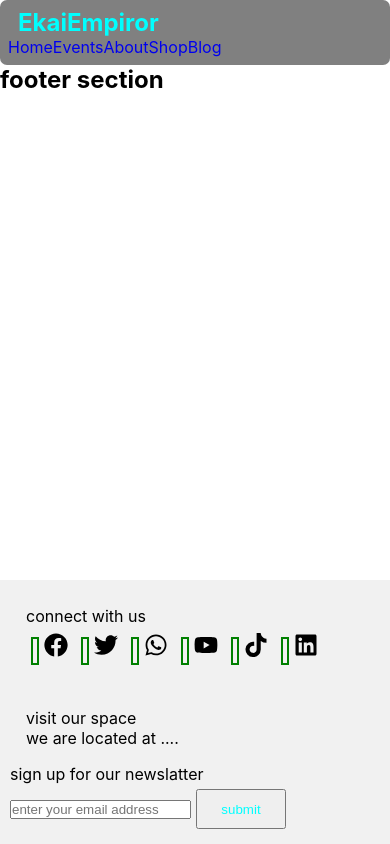
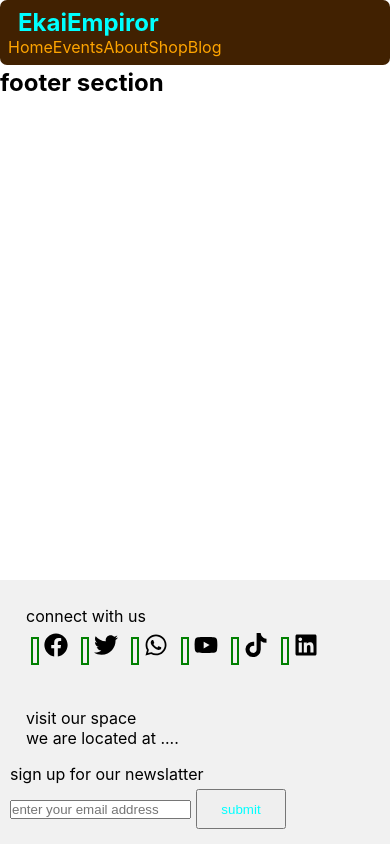
Before and after one commit to Kris-Ekiteles/ekai_empiror, a React (Create React App) app: page / in a window 390 px wide. Built offline with nearby package versions, Linux system fonts and the light colour scheme.

Commit message:
products size responsive

```diff
--- a/src/App.css
+++ b/src/App.css
@@ -7,15 +7,17 @@ nav {
   display: flex;
   align-items: center;
   justify-content: space-around;
-  background-color: gray;
+  background-color: #412101;
   position: relative;
   padding: .5rem;
   width: 70%;
-  margin: 0 auto;
+  margin: auto;
+  margin-bottom: 3px;
   border-radius: 7px;
 
 }
 nav a {
+  color: #fea400;
   text-decoration: none;
 }
 nav a:hover {
```
